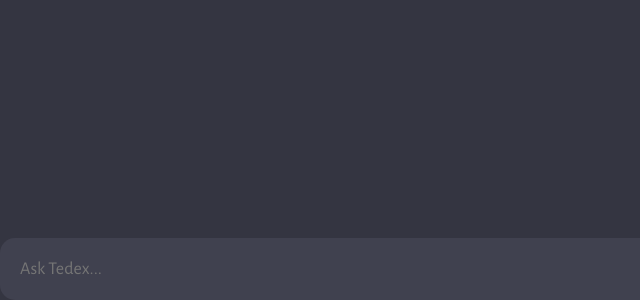
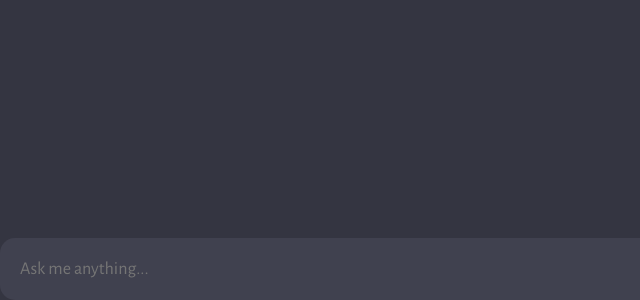
Before and after one commit to AceOfLife/tedex, a website built with Vite: page client/index.html in a window 1280 px wide. Shown: the part 500-800 px from the top of the page, 0-640 px from the left. Built offline with nearby package versions, Linux system fonts and the light colour scheme.

Commit message:
Chatbox update

```diff
--- a/client/index.html
+++ b/client/index.html
@@ -12,7 +12,7 @@
       <div id="chat_container"></div>
 
       <form>
-        <textarea name="prompt" cols="1" rows="1" placeholder="Ask Tedex..."></textarea>
+        <textarea name="prompt" cols="1" rows="1" placeholder="Ask me anything..."></textarea>
         <button type="submit"><img src="assets/send.svg" alt="send"/>
       </form>
     </div>
```
